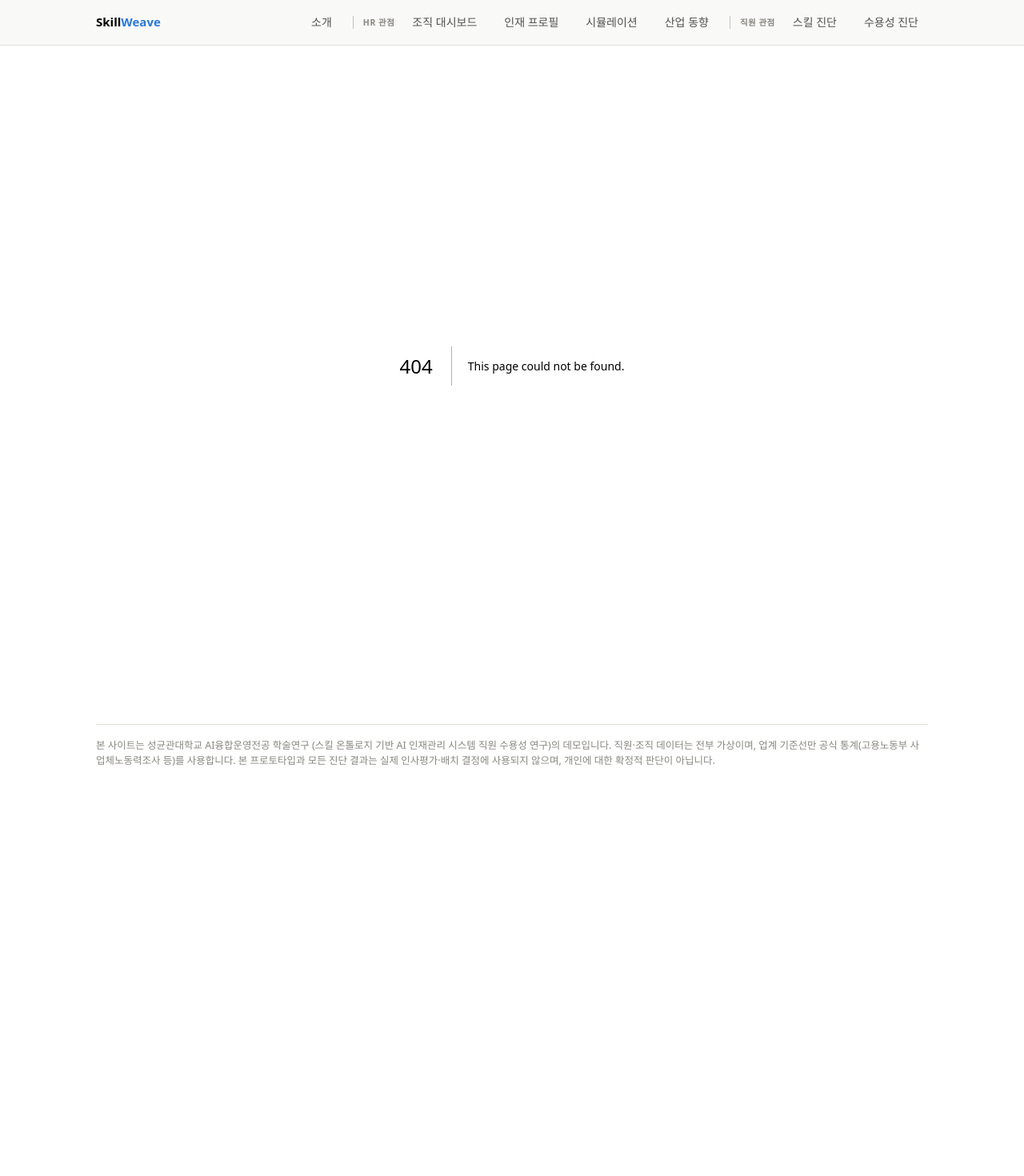
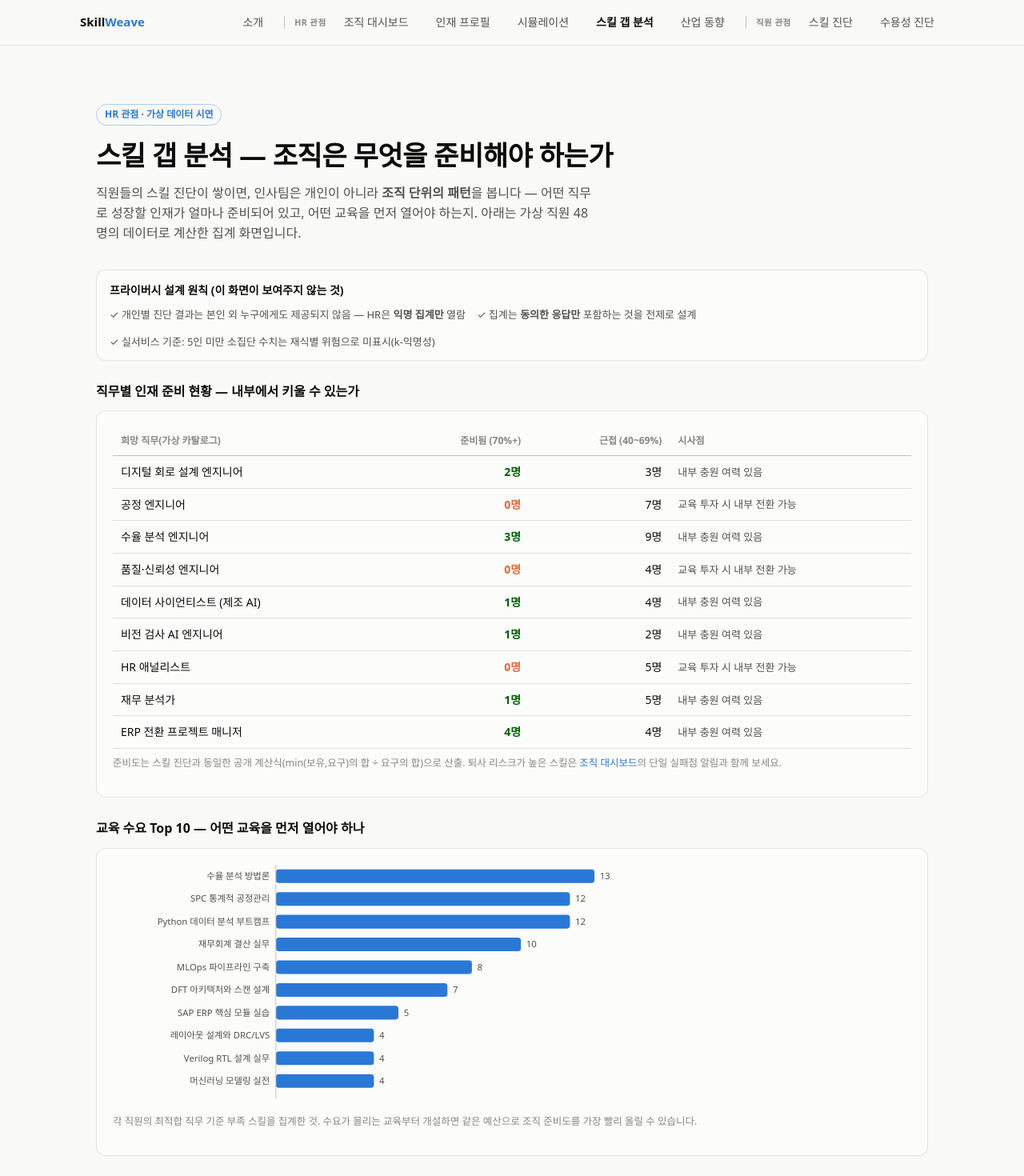
Before and after one commit to ejw87357372-netizen/skill-twin-demo, a Next.js app: page /gap in a window 1280 px wide. Before the commit this address had no page. Shown: the top 1470 px of the page at 80% size. Before the commit the page ends 993 px from the top, so only its background shows below. Built offline with nearby package versions, Linux system fonts and the light colour scheme.

Commit message:
Add files via upload

```diff
--- /dev/null
+++ b/app/gap/page.js
@@ -0,0 +1,83 @@
+import { orgGapReport } from "@/lib/gap";
+import { HBarChart } from "@/components/charts";
+import Link from "next/link";
+
+export const metadata = { title: "스킬 갭 분석 — SkillWeave" };
+
+export default function Gap() {
+  const { byRole, courseDemand, teamReadiness, total } = orgGapReport();
+
+  return (
+    <>
+      <section className="hero" style={{ paddingBottom: 10 }}>
+        <span className="tag">HR 관점 · 가상 데이터 시연</span>
+        <h1>스킬 갭 분석 — 조직은 무엇을 준비해야 하는가</h1>
+        <p>
+          직원들의 스킬 진단이 쌓이면, 인사팀은 개인이 아니라 <strong>조직 단위의 패턴</strong>을
+          봅니다 — 어떤 직무로 성장할 인재가 얼마나 준비되어 있고, 어떤 교육을 먼저 열어야
+          하는지. 아래는 가상 직원 {total}명의 데이터로 계산한 집계 화면입니다.
+        </p>
+      </section>
+
+      <div className="card" style={{ padding: "12px 16px" }}>
+        <strong style={{ fontSize: 14 }}>프라이버시 설계 원칙 (이 화면이 보여주지 않는 것)</strong>
+        <div style={{ display: "flex", flexWrap: "wrap", gap: 14, marginTop: 8, fontSize: 13, color: "var(--ink-2)" }}>
+          <span>✓ 개인별 진단 결과는 본인 외 누구에게도 제공되지 않음 — HR은 <strong>익명 집계만</strong> 열람</span>
+          <span>✓ 집계는 <strong>동의한 응답만</strong> 포함하는 것을 전제로 설계</span>
+          <span>✓ 실서비스 기준: 5인 미만 소집단 수치는 재식별 위험으로 미표시(k-익명성)</span>
+        </div>
+      </div>
+
+      <h2 className="section-title">직무별 인재 준비 현황 — 내부에서 키울 수 있는가</h2>
+      <div className="card">
+        <table className="data" style={{ width: "100%" }}>
+          <thead>
+            <tr>
+              <th>희망 직무(가상 카탈로그)</th>
+              <th style={{ textAlign: "right" }}>준비됨 (70%+)</th>
+              <th style={{ textAlign: "right" }}>근접 (40~69%)</th>
+              <th>시사점</th>
+            </tr>
+          </thead>
+          <tbody>
+            {byRole.map(({ role, ready, near }) => (
+              <tr key={role.id}>
+                <td style={{ whiteSpace: "nowrap" }}>{role.name}</td>
+                <td className="num" style={{ textAlign: "right", fontWeight: 700, color: ready > 0 ? "var(--good-text)" : "var(--series-2)" }}>{ready}명</td>
+                <td className="num" style={{ textAlign: "right" }}>{near}명</td>
+                <td style={{ fontSize: 13, color: "var(--ink-2)" }}>
+                  {ready === 0 && near === 0 ? "내부 육성 어려움 — 채용 검토"
+                    : ready === 0 ? "교육 투자 시 내부 전환 가능"
+                    : "내부 충원 여력 있음"}
+                </td>
+              </tr>
+            ))}
+          </tbody>
+        </table>
+        <p className="hint" style={{ marginTop: 8 }}>
+          준비도는 스킬 진단과 동일한 공개 계산식(min(보유,요구)의 합 ÷ 요구의 합)으로 산출.
+          퇴사 리스크가 높은 스킬은 <Link href="/dashboard" style={{ color: "var(--series-1)" }}>조직 대시보드</Link>의
+          단일 실패점 알림과 함께 보세요.
+        </p>
+      </div>
+
+      <h2 className="section-title">교육 수요 Top 10 — 어떤 교육을 먼저 열어야 하나</h2>
+      <div className="card">
+        <HBarChart items={courseDemand} unit="명" labelW={215} />
+        <p className="hint">
+          각 직원의 최적합 직무 기준 부족 스킬을 집계한 것. 수요가 몰리는 교육부터 개설하면
+          같은 예산으로 조직 준비도를 가장 빨리 올릴 수 있습니다.
+        </p>
+      </div>
+
+      <h2 className="section-title">팀별 평균 성장 준비도</h2>
+      <div className="card">
+        <HBarChart items={teamReadiness} unit="%" max={100} />
+        <p className="hint">
+          팀 내 직원들이 자기 도메인의 성장 직무에 얼마나 근접해 있는지의 평균.
+          낮은 팀은 교육 예산 배분과 리스킬링 우선 대상 후보입니다.
+        </p>
+      </div>
+    </>
+  );
+}
--- a/app/globals.css
+++ b/app/globals.css
@@ -69,7 +69,7 @@ a { color: inherit; text-decoration: none; }
   backdrop-filter: blur(8px);
   border-bottom: 1px solid var(--border);
 }
-.nav-inner { display: flex; align-items: center; gap: 20px; height: 56px; }
+.nav-inner { display: flex; align-items: center; gap: 20px; min-height: 56px; flex-wrap: wrap; padding: 6px 0; }
 .nav-logo { font-weight: 700; font-size: 15px; }
 .nav-logo span { color: var(--series-1); }
 .nav-links { display: flex; gap: 4px; margin-left: auto; }
--- a/components/Nav.js
+++ b/components/Nav.js
@@ -10,6 +10,7 @@ const GROUPS = [
       { href: "/dashboard", label: "조직 대시보드" },
       { href: "/people", label: "인재 프로필" },
       { href: "/simulation", label: "시뮬레이션" },
+      { href: "/gap", label: "스킬 갭 분석" },
       { href: "/industry", label: "산업 동향" },
     ],
   },
--- a/components/charts.js
+++ b/components/charts.js
@@ -2,9 +2,9 @@
 // 마크 스펙: 얇은 막대 + 4px 라운드 데이터 끝, 2px 라인, 은은한 그리드
 
 /** 가로 막대 차트 — 단일 시리즈(파랑), 값 직접 표기 */
-export function HBarChart({ items, max, unit = "명" }) {
+export function HBarChart({ items, max, unit = "명", labelW = 150 }) {
   const m = max ?? Math.max(...items.map((d) => d.value), 1);
-  const rowH = 30, labelW = 150, chartW = 420, valueW = 40;
+  const rowH = 30, chartW = 420, valueW = 40;
   const H = items.length * rowH + 8;
   return (
     <svg
```
Also changed, not shown: lib/gap.js (added).
